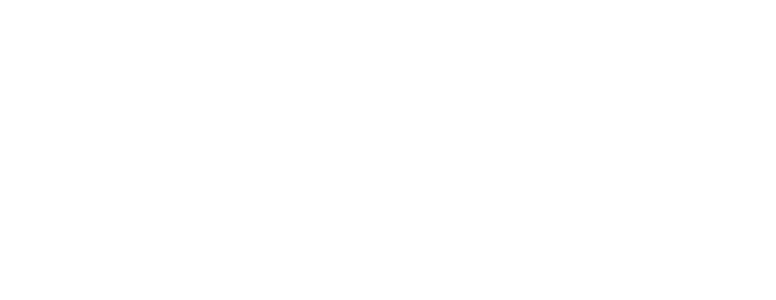
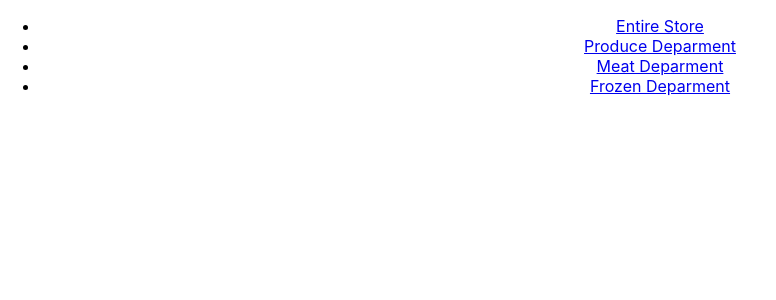
Before and after one commit to ivanfslee/react-redux-demo, a React (Create React App) app: page / in a window 1280 px wide. Shown: the top 300 px of the page, without its empty margins (0-776 px from the left). Built offline with nearby package versions, Linux system fonts and the light colour scheme.

Commit message:
Added navbar component with links to different components

```diff
--- a/src/App.js
+++ b/src/App.js
@@ -4,12 +4,13 @@ import FrozenDept from './components/FrozenDept';
 import MeatDept from './components/MeatDept';
 import ProduceDept from './components/ProduceDept';
 import { BrowserRouter as Router, Route } from 'react-router-dom';
+import NavBar from './components/NavBar';
 
 function App() {
   return (
     <Router>
       <div className="App">
-        <Route path="/" />
+        <Route path="/" component={NavBar} />
         <Route path="/frozen-dept" component={FrozenDept} />
         <Route path="/produce-dept" component={ProduceDept} />
         <Route path="/meat-dept" component={MeatDept} />
--- /dev/null
+++ b/src/components/NavBar.js
@@ -0,0 +1,19 @@
+import React, { Component } from 'react';
+import { Link } from 'react-router-dom';
+
+class NavBar extends Component {
+    render() {
+        return (
+            <div>
+                <ul>
+                    <li><Link to="/main">Entire Store</Link></li>
+                    <li><Link to="/produce-dept">Produce Deparment</Link></li>
+                    <li><Link to="/meat-dept">Meat Deparment</Link></li>
+                    <li><Link to="/frozen-dept">Frozen Deparment</Link></li>
+                </ul>
+            </div>
+        );
+    }
+}
+
+export default NavBar;
```
